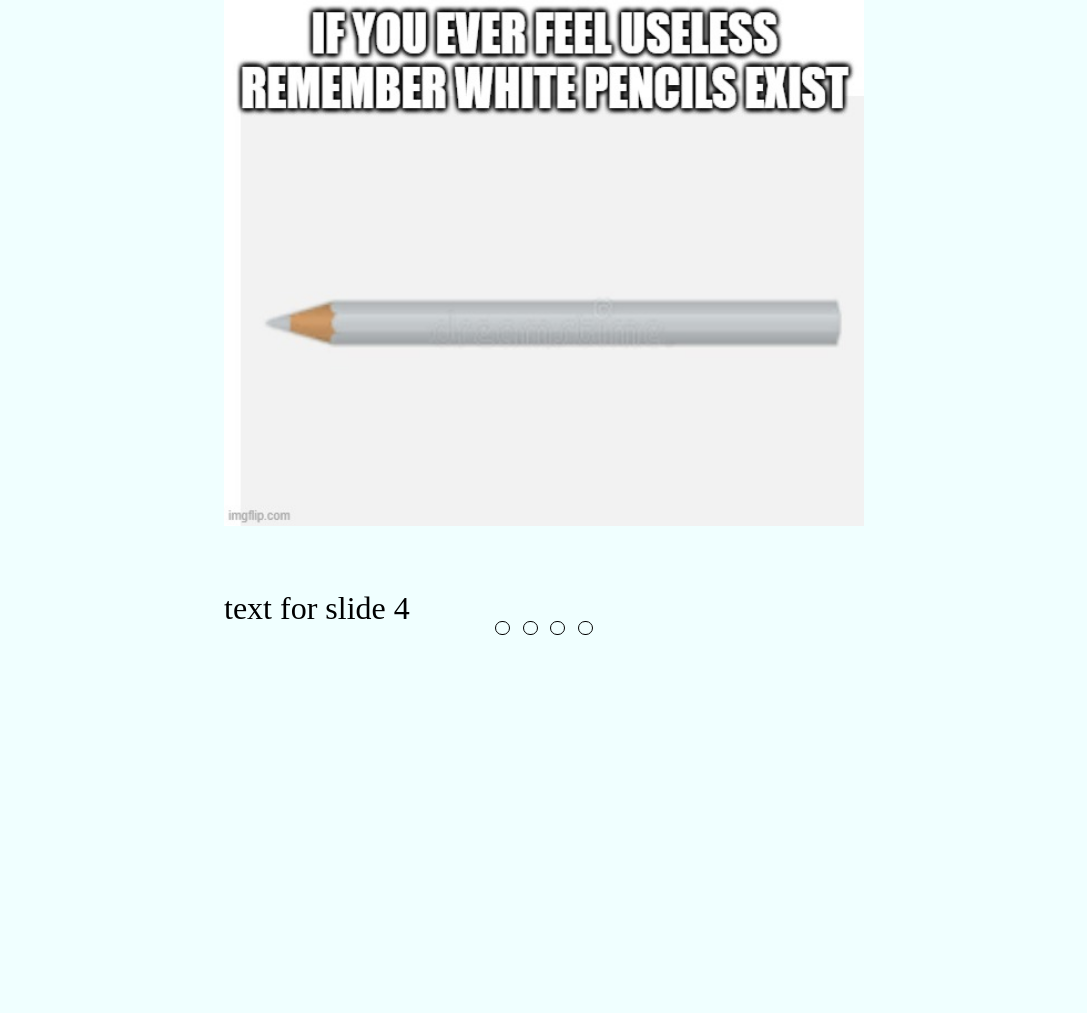
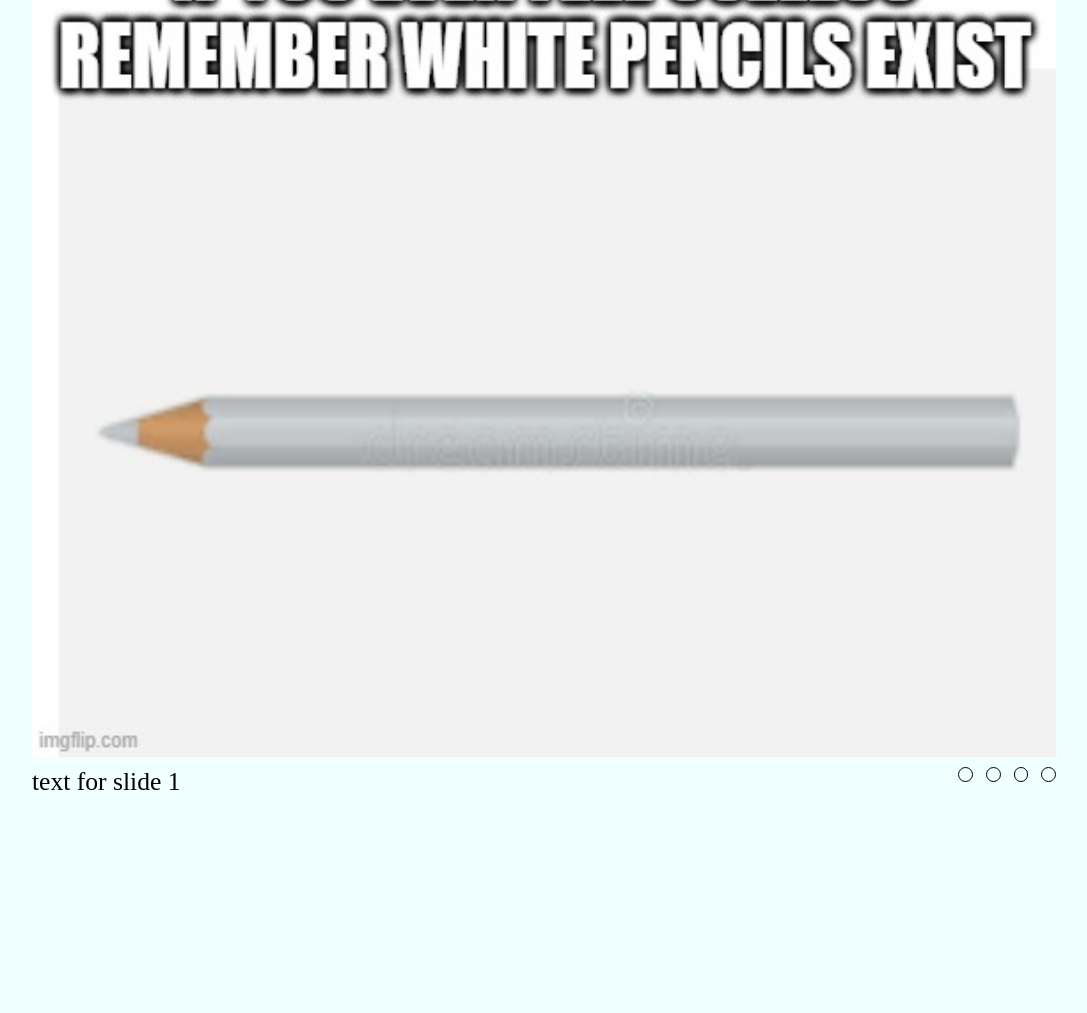
Before and after one commit to UserJah/cssMemSlider, a plain HTML site: page cssMemSlider/index.html in a window 1280 px wide. Shown: the whole page, without its empty margins (96-1183 px from the left). Before the commit the page ends 800 px from the top, so only its background shows below. Drawn offline with Linux system fonts and the light colour scheme.

Commit message:
refractor: change html and positioning elements with grid-template-areas (Mon, May 16, 2022 01:22:37 PM)

```diff
--- a/cssMemSlider/index.html
+++ b/cssMemSlider/index.html
@@ -18,18 +18,23 @@
                 <input type="radio" name="rad" id="s3">
                 <input type="radio" name="rad" id="s4">
 
-                <div class="slide s1"><span>text for slide 4</span><img src="./assets/pencil.jpg" alt="pencil"></div>
-                <div class="slide"><span>text for slide 4</span><img src="./assets/perfect_card.jpg" alt="card"></div>
-                <div class="slide"><span>text for slide 4</span><img src="./assets/pixar.gif" alt="pixar"></div>
-                <div class="slide"><span>text for slide 4</span><img src="./assets/surprise.gif" alt="surprise"></div>
+                <div class="slide s1"><img src="./assets/pencil.jpg" alt="pencil"></div>
+                <div class="slide"><img src="./assets/perfect_card.jpg" alt="card"></div>
+                <div class="slide"><img src="./assets/pixar.gif" alt="pixar"></div>
+                <div class="slide"><img src="./assets/surprise.gif" alt="surprise"></div>
             </div>
         </div>
+        <div class="text-block">
+            <div class="text t1"><span>text for slide 1</span></div>
+            <div class="text"><span>text for slide 2</span></div>
+            <div class="text"><span>text for slide 3</span></div>
+            <div class="text"><span>text for slide 4</span></div>
+        </div>
         <div class="navigation">
-            <label for="s1" for='t1' class="navigation-item"></label>
-            <label for="s2" for='t2' class="navigation-item"></label>
-            <label for="s3" for='t3' class="navigation-item"></label>
-            <label for="s4" for='t4' class="navigation-item"></label>
-
+            <label for="s1" class="navigation-item"></label>
+            <label for="s2" class="navigation-item"></label>
+            <label for="s3" class="navigation-item"></label>
+            <label for="s4" class="navigation-item"></label>
         </div>
     </div>
 </body>
--- a/cssMemSlider/style.css
+++ b/cssMemSlider/style.css
@@ -1,23 +1,48 @@
 body {
     background-color: azure;
-    font-size: 2em;
+    font-size: 2vw;
+    display: flex;
+    align-items: center;
+    justify-content: center;
+    height: 100vh;
 }
 
 
 .wrapper {
+    padding: 10%;
+    max-width: 90%;
+    height: auto;
+    display: grid;
+    grid-template-areas: "slider slider"
+                        "text navigation";
+    grid-row-gap: 10px;
+}
+
+.navigation {
     display: flex;
     justify-content: center;
-    align-items: center;
-    flex-direction: column;
-    row-gap: 1em;
+    gap: 1vw;
+    grid-area: navigation;
+    justify-self: flex-end;
+}
+
+.text-block {
+    overflow: hidden;
+    height: auto;
+    grid-area: text;
+}
+
+.text {
+    width: 400%;
+    display: flex;
+    height: 100%;
 }
 
 .slider {
     overflow: hidden;
-    max-width: 50%;
     height: auto;
+    grid-area: slider;
 }
-
 
 
 .slides {
@@ -34,8 +59,6 @@ body {
 }
 
 span {
-    margin-top: 2em;
-    width: 30%;
 }
 
 .slide img{
@@ -44,30 +67,11 @@ span {
     display: flex;
 }
 
-.text-block {
-    overflow: hidden;
-    max-width: 14%;
-    height: auto;
-    align-self: center;
-}
-
-.text {
-    width: 400%;
-    height: 100%;
-    display: flex;
-}
-
 input {
     display: none;
 }
 
-.navigation {
-    margin-top: -3%;
-     width: 20%;
-     display: flex;
-     justify-content: center;
-    gap: 1vw;
-}
+
 
 .navigation .navigation-item {
     width: 1vw;
@@ -101,3 +105,19 @@ input {
 #s4:checked ~ .s1 {
     margin-left: -75%;
 }
+
+#s1:checked ~  .text-block {
+    margin-left: 0;
+}
+
+#s2:checked ~ .text-block {
+    margin-left: -25%;
+}
+
+#s3:checked ~ .text-block {
+    margin-left: -50%;
+}
+
+#s4:checked ~ .text-block {
+    margin-left: -75%;
+}
```
